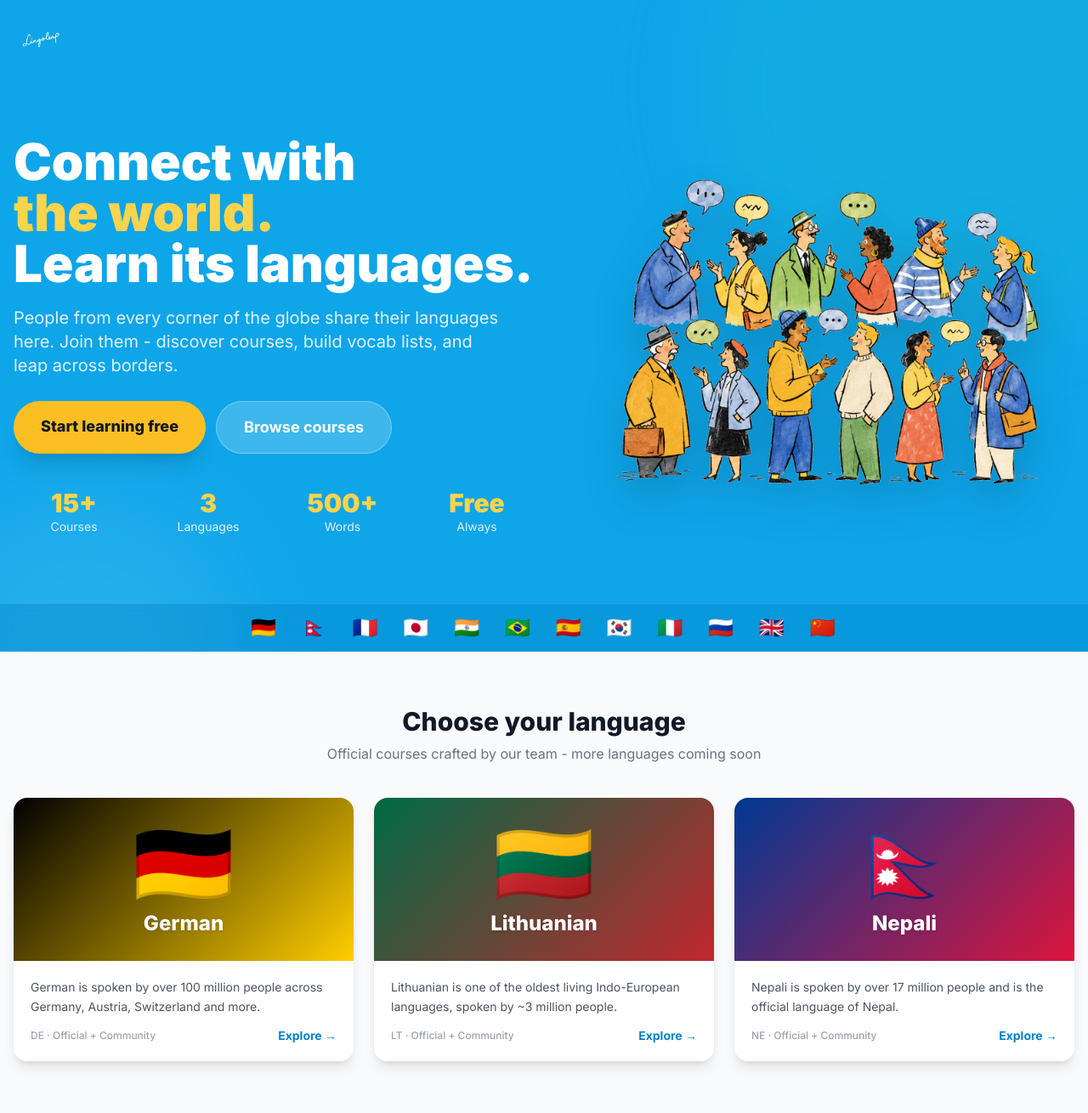
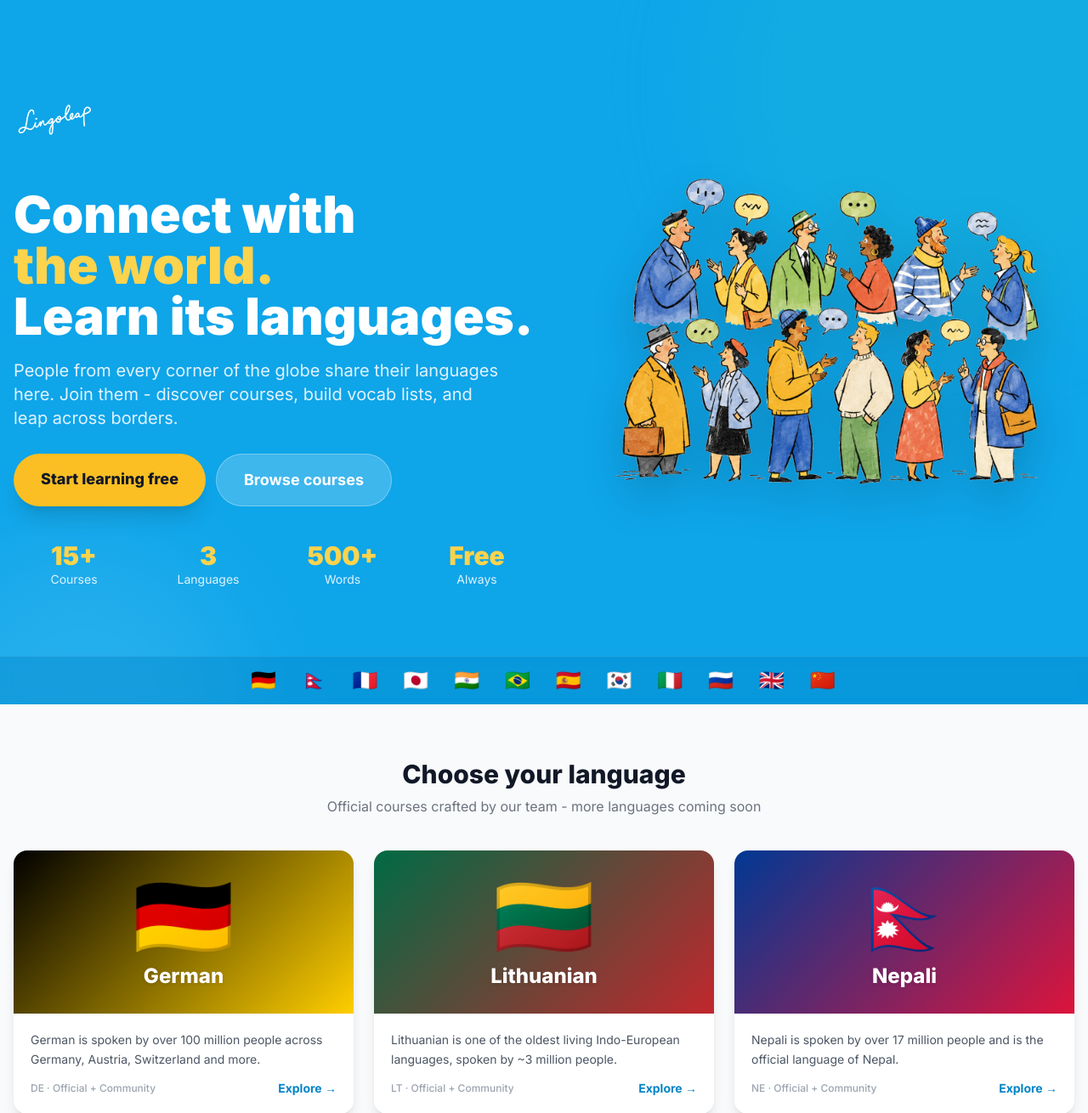
Before and after one commit to tmashworthab/lingoleap, a Flask app: page / in a window 1280 px wide. Shown: the top 1310 px of the page at 85% size. Run offline with Flask 3, Linux system fonts and the light colour scheme; data comes from the database, SQL or seed files in the repository; some libraries are stand-ins or nearby versions.

Commit message:
Move logo above headline, increase size

```diff
--- a/templates/index.html
+++ b/templates/index.html
@@ -11,18 +11,15 @@
   <div class="absolute top-0 right-0 w-[600px] h-[600px] bg-teal-400 rounded-full opacity-15 -translate-y-1/3 translate-x-1/4 blur-3xl"></div>
   <div class="absolute bottom-0 left-0 w-96 h-96 bg-sky-300 rounded-full opacity-20 translate-y-1/2 -translate-x-1/4 blur-3xl"></div>
 
-  <!-- Logo top-left -->
-  <div class="absolute top-6 left-6 z-10">
-    <a href="{{ url_for('index') }}">
-      <img src="{{ url_for('static', filename='img/logo.png') }}" alt="LingoLeap" class="h-10 md:h-12 w-auto" style="mix-blend-mode: screen;">
-    </a>
-  </div>
-
-  <div class="relative max-w-7xl mx-auto px-4 pt-24 pb-12 md:pt-40 md:pb-20">
+  <div class="relative max-w-7xl mx-auto px-4 pt-16 pb-12 md:pt-24 md:pb-20">
     <div class="flex flex-col md:flex-row items-center gap-8 md:gap-4">
 
       <!-- Left: text -->
       <div class="flex-1 min-w-0">
+        <!-- Logo above headline -->
+        <a href="{{ url_for('index') }}" class="inline-block mb-6">
+          <img src="{{ url_for('static', filename='img/logo.png') }}" alt="LingoLeap" class="h-16 md:h-24 w-auto" style="mix-blend-mode: screen;">
+        </a>
         <h1 class="text-4xl md:text-6xl font-black leading-tight mb-5">
           Connect with<br>
           <span class="text-amber-300">the world.</span><br>
```
